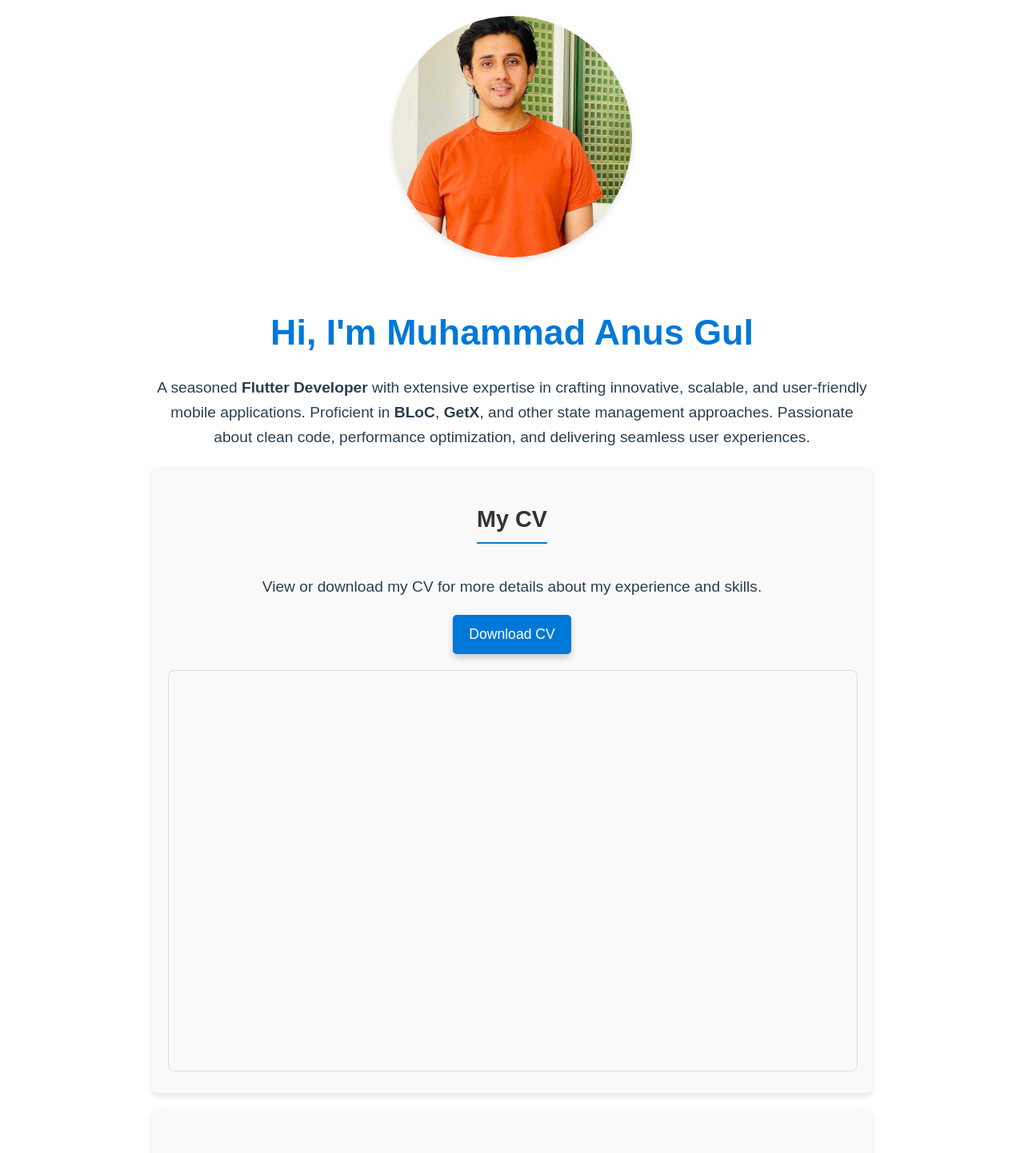
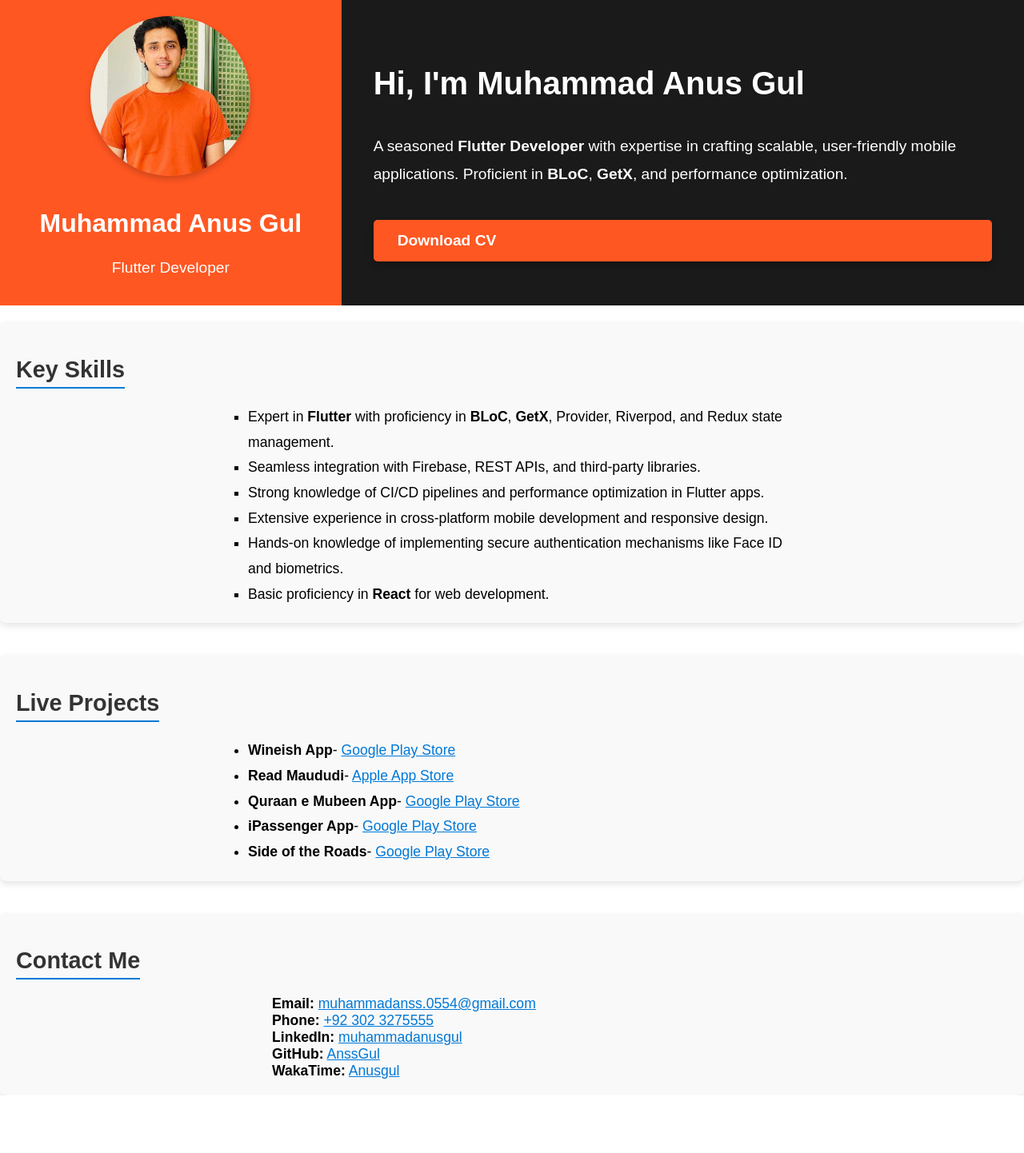
Before and after one commit to AnssGul/my_porfolio_Gul, a React (Create React App) app: page / in a window 1280 px wide. Shown: the top 1442 px of the page at 80% size. After the commit the page ends 1370 px from the top, so only its background shows below. Built offline with nearby package versions, Linux system fonts and the light colour scheme.

Commit message:
pushed porfolio website

```diff
--- a/src/pages/home.js
+++ b/src/pages/home.js
@@ -6,89 +6,77 @@ const Home = () => {
 
     return (
         <div style={{
+            display: 'flex',
+            flexDirection: 'row',
+            height: '100vh',
+            fontFamily: 'Arial, sans-serif',
+            flexWrap: 'wrap',
+        }}>
+            {/* Left Section */}
+            <div style={{
+                flex: 1,
+                backgroundColor: '#FF5722',
+                display: 'flex',
+                flexDirection: 'column',
+                justifyContent: 'center',
+                alignItems: 'center',
+                color: '#FFFFFF',
                 padding: '20px',
-            fontFamily: 'Arial, sans-serif',
-            maxWidth: '900px',
-            margin: '0 auto',
-            textAlign: 'center',
-            lineHeight: '1.6',
-            color: '#2c3e50',
+                minWidth: '300px',
             }}>
-            {/* Profile Section */}
                 <img
                     src="/profile.jpg"
                     alt="Muhammad Anus Gul"
                     style={{
-                    width: '300px',
+                        width: '200px',
+                        height: '200px',
                         borderRadius: '50%',
                         marginBottom: '20px',
-                    boxShadow: '0 4px 8px rgba(0, 0, 0, 0.1)',
+                        boxShadow: '0 4px 8px rgba(0, 0, 0, 0.2)',
                     }}
                 />
-            <h1
-                onClick={() => navigate('/bio')}
-                style={{
-                    fontSize: '2.8em',
-                    color: '#0078D7',
-                    cursor: 'pointer',
-                    marginBottom: '10px',
-                }}
-            >
+                <h1 style={{ fontSize: '2em', fontWeight: 'bold', marginBottom: '10px' }}>
+                    Muhammad Anus Gul
+                </h1>
+                <h2 style={{ fontSize: '1.2em', fontWeight: 'lighter' }}>Flutter Developer</h2>
+            </div>
+
+            {/* Right Section */}
+            <div style={{
+                flex: 2,
+                backgroundColor: '#1A1A1A',
+                color: '#FFFFFF',
+                display: 'flex',
+                flexDirection: 'column',
+                justifyContent: 'center',
+                padding: '40px',
+                minWidth: '300px',
+            }}>
+                <h1 style={{ fontSize: '2.5em', fontWeight: 'bold', marginBottom: '20px' }}>
                     Hi, I'm Muhammad Anus Gul
                 </h1>
-            <p style={{ fontSize: '1.2em', marginBottom: '20px' }}>
-                A seasoned <strong>Flutter Developer</strong> with extensive expertise in crafting innovative, scalable, and user-friendly mobile applications. Proficient in <strong>BLoC</strong>, <strong>GetX</strong>, and other state management approaches. Passionate about clean code, performance optimization, and delivering seamless user experiences.
-            </p>
-            {/* CV Section */}
-            <section style={{
-                backgroundColor: '#f9f9f9',
-                padding: '20px',
-                borderRadius: '8px',
-                margin: '20px 0',
-                boxShadow: '0 4px 8px rgba(0, 0, 0, 0.1)',
-            }}>
-                <h2 style={{
-                    fontSize: '1.8em',
-                    marginBottom: '20px',
-                    color: '#333',
-                    borderBottom: '2px solid #0078D7',
-                    display: 'inline-block',
-                    paddingBottom: '5px',
-                }}>
-                    My CV
-                </h2>
-                <p style={{ fontSize: '1.2em', marginBottom: '20px' }}>
-                    View or download my CV for more details about my experience and skills.
+                <p style={{ fontSize: '1.2em', lineHeight: '1.8', marginBottom: '40px' }}>
+                    A seasoned <strong>Flutter Developer</strong> with expertise in crafting scalable, user-friendly mobile applications. Proficient in <strong>BLoC</strong>, <strong>GetX</strong>, and performance optimization.
                 </p>
                 <a
                     href="/Anus_Gul_CV.pdf"
                     download="Anus_Gul_CV.pdf"
                     style={{
                         display: 'inline-block',
-                        padding: '10px 20px',
-                        backgroundColor: '#0078D7',
-                        color: '#fff',
+                        padding: '15px 30px',
+                        backgroundColor: '#FF5722',
+                        color: '#FFFFFF',
                         textDecoration: 'none',
                         borderRadius: '5px',
-                        boxShadow: '0 4px 8px rgba(0, 0, 0, 0.2)',
-                        fontSize: '1.1em',
+                        fontSize: '1.2em',
+                        fontWeight: 'bold',
+                        boxShadow: '0 4px 8px rgba(0, 0, 0, 0.3)',
                     }}
                 >
                     Download CV
                 </a>
-                <div style={{ marginTop: '20px', textAlign: 'left' }}>
-                    <iframe
-                        src="/Anus_Gul_CV.pdf"
-                        style={{
-                            width: '100%',
-                            height: '500px',
-                            border: '1px solid #ddd',
-                            borderRadius: '8px',
-                        }}
-                        title="Anus Gul CV"
-                    />
             </div>
-            </section>
+
             {/* Skills Highlights Section */}
             <section style={{
                 backgroundColor: '#f9f9f9',
@@ -96,6 +84,7 @@ const Home = () => {
                 borderRadius: '8px',
                 margin: '20px 0',
                 boxShadow: '0 4px 8px rgba(0, 0, 0, 0.1)',
+                width: '100%',
             }}>
                 <h2 style={{
                     fontSize: '1.8em',
@@ -112,6 +101,7 @@ const Home = () => {
                     margin: '0 auto',
                     maxWidth: '700px',
                     listStyleType: 'square',
+                    alignItems: "start",
                     fontSize: '1.1em',
                     lineHeight: '1.8',
                 }}>
@@ -131,6 +121,7 @@ const Home = () => {
                 padding: '20px',
                 borderRadius: '8px',
                 boxShadow: '0 4px 8px rgba(0, 0, 0, 0.1)',
+                width: '100%', // Ensure it takes full width on smaller screens
             }}>
                 <h2 style={{
                     fontSize: '1.8em',
@@ -194,6 +185,7 @@ const Home = () => {
                 borderRadius: '8px',
                 margin: '20px 0',
                 boxShadow: '0 4px 8px rgba(0, 0, 0, 0.1)',
+                width: '100%', // Ensure it takes full width on smaller screens
             }}>
                 <h2 style={{
                     fontSize: '1.8em',
@@ -213,11 +205,11 @@ const Home = () => {
                     maxWidth: '600px',
                     fontSize: '1.1em',
                 }}>
-                    <li>Email: <a href="mailto:muhammadanss.0554@gmail.com" style={{ color: '#0078D7' }}>muhammadanss.0554@gmail.com</a></li>
-                    <li>Phone: <a href="tel:+923023275555" style={{ color: '#0078D7' }}>+92 302 3275555</a></li>
-                    <li>LinkedIn: <a href="https://www.linkedin.com/in/muhammadanusgul" target="_blank" rel="noopener noreferrer" style={{ color: '#0078D7' }}>muhammadanusgul</a></li>
-                    <li>GitHub: <a href="https://github.com/AnssGul" target="_blank" rel="noopener noreferrer" style={{ color: '#0078D7' }}>AnssGul</a></li>
-                    <li>WakaTime: <a href="https://wakatime.com/@Anusgul" target="_blank" rel="noopener noreferrer" style={{ color: '#0078D7' }}>Anusgul</a></li>
+                    <li><strong>Email:</strong> <a href="mailto:muhammadanss.0554@gmail.com" style={{ color: '#0078D7' }}>muhammadanss.0554@gmail.com</a></li>
+                    <li><strong>Phone:</strong> <a href="tel:+923023275555" style={{ color: '#0078D7' }}>+92 302 3275555</a></li>
+                    <li><strong>LinkedIn:</strong> <a href="https://www.linkedin.com/in/muhammadanusgul" target="_blank" rel="noopener noreferrer" style={{ color: '#0078D7' }}>muhammadanusgul</a></li>
+                    <li><strong>GitHub:</strong> <a href="https://github.com/AnssGul" target="_blank" rel="noopener noreferrer" style={{ color: '#0078D7' }}>AnssGul</a></li>
+                    <li><strong>WakaTime:</strong> <a href="https://wakatime.com/@Anusgul" target="_blank" rel="noopener noreferrer" style={{ color: '#0078D7' }}>Anusgul</a></li>
                 </ul>
             </section>
         </div>
@@ -225,3 +217,76 @@ const Home = () => {
 };
 
 export default Home;
+
+
+
+
+
+
+// ...existing code...
+<div style={{ display: 'flex', flexDirection: 'row', width: '100%' }}>
+    {/* Left Section */}
+    <div style={{
+        flex: 1,
+        backgroundColor: '#F5F5F5',
+        color: '#000000',
+        display: 'flex',
+        flexDirection: 'column',
+        justifyContent: 'flex-start',
+        padding: '40px',
+        minWidth: '300px',
+    }}>
+        <h2 style={{ fontSize: '2em', fontWeight: 'bold', marginBottom: '20px' }}>Skills</h2>
+        <ul style={{ fontSize: '1.2em', lineHeight: '1.8', marginBottom: '40px' }}>
+            <li>Flutter</li>
+            <li>BLoC</li>
+            <li>GetX</li>
+            <li>Performance Optimization</li>
+        </ul>
+        <h2 style={{ fontSize: '2em', fontWeight: 'bold', marginBottom: '20px' }}>Contact</h2>
+        <p style={{ fontSize: '1.2em', lineHeight: '1.8', marginBottom: '40px' }}>
+            Email: example@example.com<br />
+            Phone: +1234567890
+        </p>
+        <h2 style={{ fontSize: '2em', fontWeight: 'bold', marginBottom: '20px' }}>Live Projects</h2>
+        <ul style={{ fontSize: '1.2em', lineHeight: '1.8', marginBottom: '40px' }}>
+            <li><a href="https://project1.com" target="_blank" rel="noopener noreferrer">Project 1</a></li>
+            <li><a href="https://project2.com" target="_blank" rel="noopener noreferrer">Project 2</a></li>
+            <li><a href="https://project3.com" target="_blank" rel="noopener noreferrer">Project 3</a></li>
+        </ul>
+    </div>
+
+    {/* Right Section */}
+    <div style={{
+        flex: 2,
+        backgroundColor: '#1A1A1A',
+        color: '#FFFFFF',
+        display: 'flex',
+        flexDirection: 'column',
+        justifyContent: 'center',
+        padding: '40px',
+        minWidth: '300px',
+    }}>
+        <h1 style={{ fontSize: '2.5em', fontWeight: 'bold', marginBottom: '20px' }}>
+            Hi, I'm Muhammad Anus Gul
+        </h1>
+        <p style={{ fontSize: '1.2em', lineHeight: '1.8', marginBottom: '40px' }}>
+            A seasoned <strong>Flutter Developer</strong> with expertise in crafting scalable, user-friendly mobile applications. Proficient in <strong>BLoC</strong>, <strong>GetX</strong>, and performance optimization.
+        </p>
+        <a
+            href="/Anus_Gul_CV.pdf"
+            download="Anus_Gul_CV.pdf"
+            style={{
+                display: 'inline-block',
+                padding: '15px 30px',
+                backgroundColor: '#FF5722',
+                color: '#FFFFFF',
+                textDecoration: 'none',
+                borderRadius: '5px',
+            }}
+        >
+            Download CV
+        </a>
+    </div>
+</div>
+// ...existing code...
```
Also changed, not shown: public/manifest.json, public/profile.png (deleted). Lines whose indentation alone changed are shown as unchanged.
